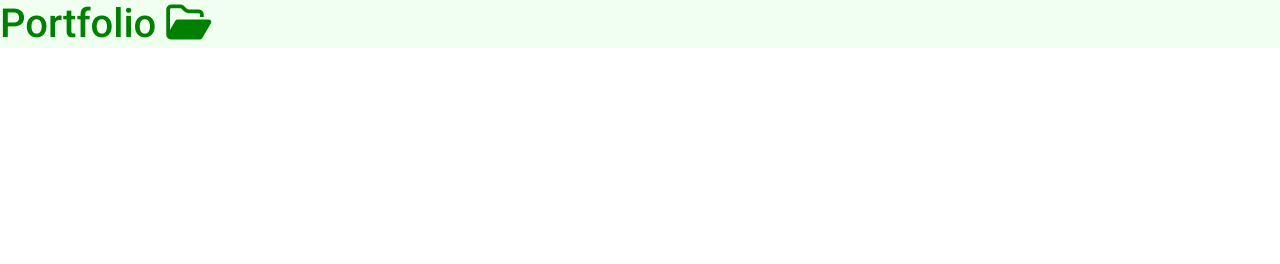
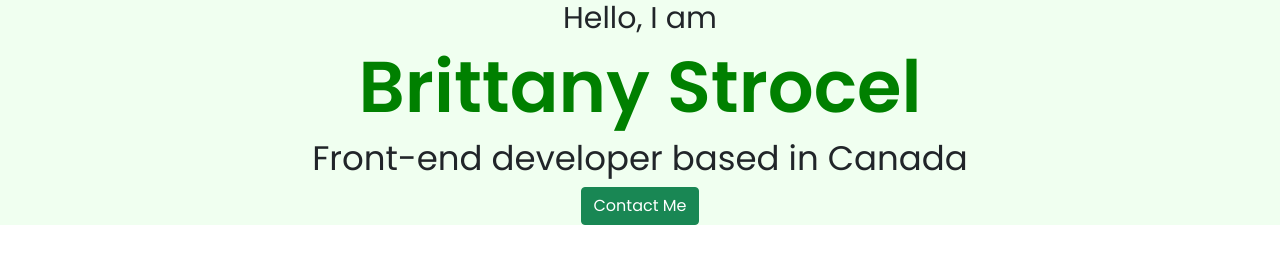
Before and after one commit to brittanystrocel/portfolio-project, a plain HTML site: page index.html in a window 1280 px wide. Drawn offline with nearby package versions, Linux system fonts and the light colour scheme.

Commit message:
Fixed Html and css

```diff
--- a/index.html
+++ b/index.html
@@ -4,7 +4,7 @@
     <meta charset="UTF-8" />
     <meta http-equiv="X-UA-Compatible" content="IE=edge" />
     <meta name="viewport" content="width=device-width, initial-scale=1.0" />
-    <link rel="stylesheet" href="/style/portfolio.css" />
+    <title>Brittany Strocel Portfolio</title>
     <link
       href="https://cdn.jsdelivr.net/npm/bootstrap@5.1.1/dist/css/bootstrap.min.css"
       rel="stylesheet"
@@ -14,16 +14,19 @@
     <link rel="preconnect" href="https://fonts.googleapis.com" />
     <link rel="preconnect" href="https://fonts.gstatic.com" crossorigin />
     <link
-      href="https://fonts.googleapis.com/css2?family=Roboto:wght@300;400;500;700&display=swap"
+      href="https://fonts.googleapis.com/css2?family=Poppins:ital,wght@0,100;0,200;0,300;0,400;0,500;0,600;0,700;1,100;1,200;1,300;1,400;1,500;1,600&display=swap"
       rel="stylesheet"
     />
-    <script
-      src="https://kit.fontawesome.com/1343831016.js"
-      crossorigin="anonymous"
-    ></script>
-    <title>Portfolio</title>
+    <link rel="stylesheet" href="/style/portfolio.css" />
   </head>
   <body>
-    <h1>Portfolio <i class="far fa-folder-open"></i></h1>
+    <div class="hero">
+      <h3>Hello, I am</h3>
+      <h1>Brittany Strocel</h1>
+      <h2>Front-end developer based in Canada</h2>
+      <div>
+        <a href="#" class="btn btn-success">Contact Me</a>
+      </div>
+    </div>
   </body>
 </html>
--- a/style/portfolio.css
+++ b/style/portfolio.css
@@ -1,5 +1,30 @@
+:root {
+  --primary-color: green;
+  --secondary-color: honeydew;
+  --primary-font-family: "Poppins", sans-serif;
+}
+
+body {
+  font-family: var(--primary-font-family);
+}
+
+h3 {
+  font-size: 30px;
+  font-weight: 400;
+}
+
 h1 {
-  color: green;
-  background: honeydew;
-  font-family: "Roboto", sans-serif;
+  color: var(--primary-color);
+  font-size: 72px;
+  font-weight: 600;
 }
+
+h2 {
+  font-size: 34px;
+  font-weight: 400;
+}
+
+.hero {
+  background: var(--secondary-color);
+  text-align: center;
+}
```
